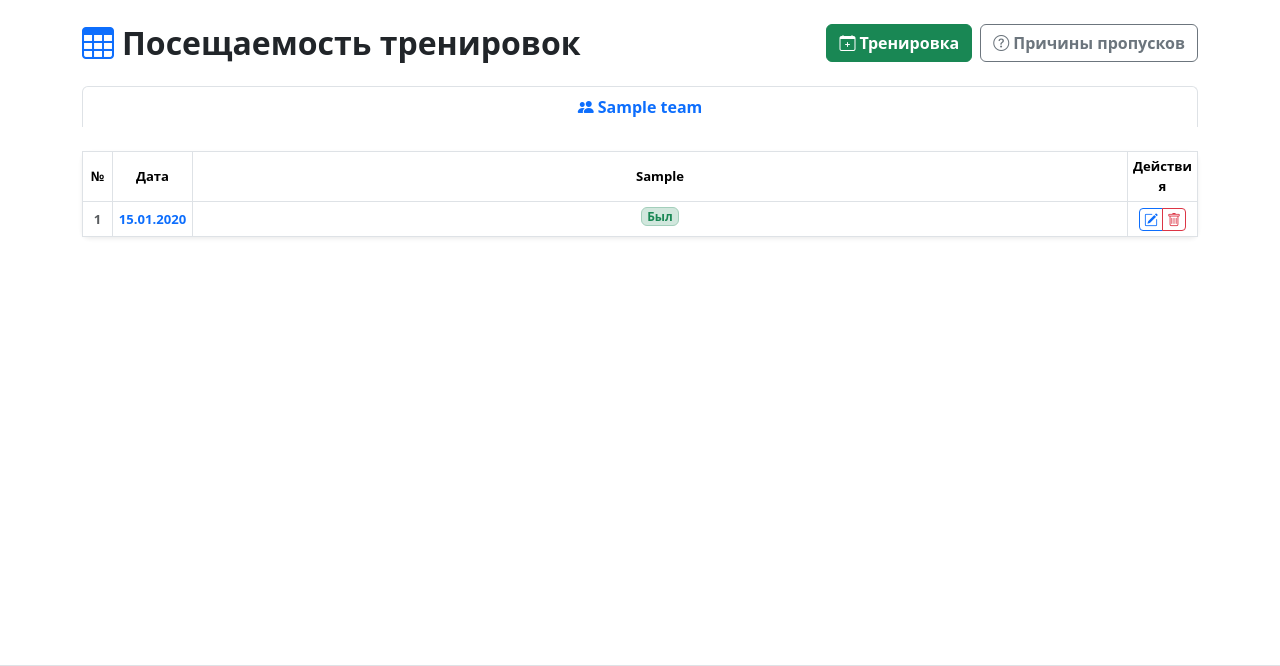
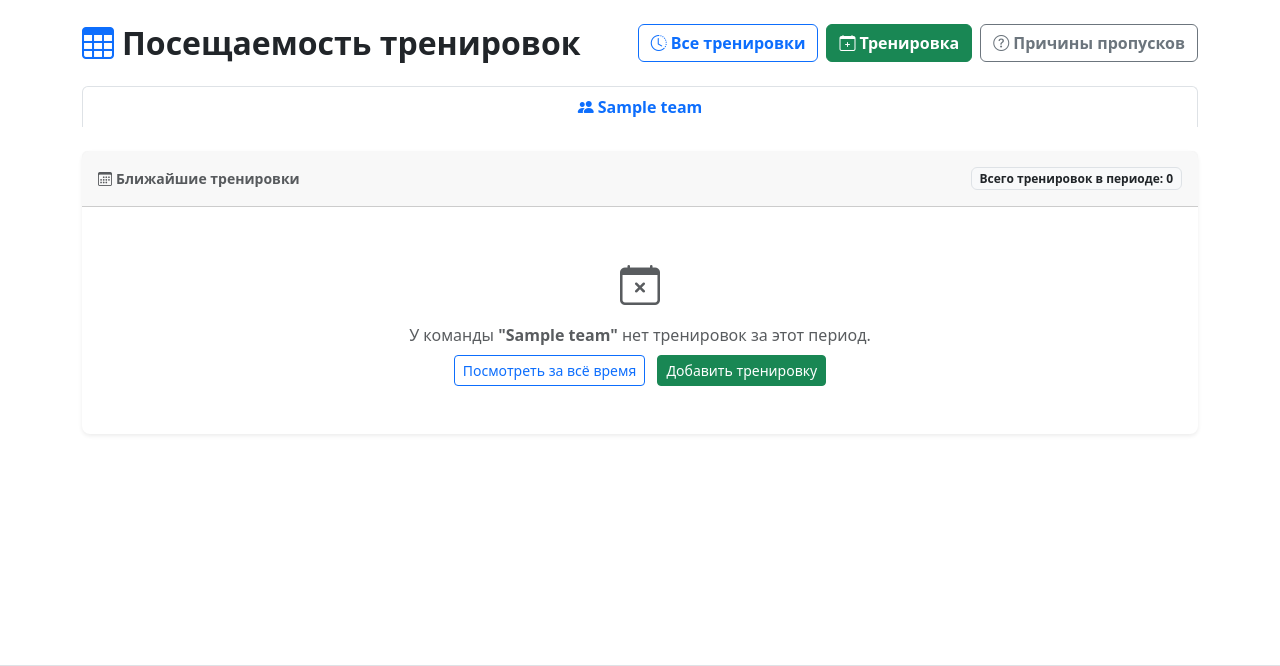
Before and after one commit to yaskelya-dev/volley_club, a Django app: page /attendance/ in a window 1280 px wide. Shown: the part 63-729 px from the top of the page. Run offline with Django 5.2, Linux system fonts and the light colour scheme; a user stored in the database is signed in; tables that the repository leaves empty hold one stand-in row (values such as "Sample post").

Commit message:
Развернул таблицу посещаемости. Вывожу только ближайшие тренировки

```diff
--- a/attendance/templates/attendance/matrix.html
+++ b/attendance/templates/attendance/matrix.html
@@ -4,26 +4,23 @@
 
 {% block extra_css %}
 <style>
-/* Фиксированная раскладка таблицы: колонки равномерно сжимаются */
+/* Компактная таблица с горизонтальной прокруткой при большом числе тренировок */
 .table-matrix {
-    table-layout: fixed;
     width: 100%;
 }
 
 /* Компактные отступы и размер текста */
 .table-matrix th,
 .table-matrix td {
-    padding: 0.3rem 0.2rem !important;
+    padding: 0.4rem 0.3rem !important;
     font-size: 0.82rem;
     vertical-align: middle;
 }
 
-/* Автоматический перенос длинных имен игроков */
-.table-matrix th.player-header {
-    word-break: break-word;
-    hyphens: auto;
-    white-space: normal;
-    line-height: 1.15;
+/* Заголовки тренировок */
+.table-matrix th.training-header {
+    white-space: nowrap;
+    min-width: 85px;
 }
 
 /* Компактные бейджи статуса */
@@ -37,7 +34,6 @@
     white-space: nowrap;
 }
 
-/* Скрытие иконки на бейдже при очень узких колонках для экономии места */
 @media (max-width: 1400px) {
     .table-matrix .badge i {
         display: none;
@@ -53,6 +49,9 @@
     </h2>
     {% if teams %}
         <div class="d-flex gap-2">
+            <button type="button" class="btn btn-outline-primary fw-semibold" data-bs-toggle="modal" data-bs-target="#allTrainingsModal">
+                <i class="bi bi-clock-history me-1"></i>Все тренировки
+            </button>
             <button type="button" class="btn btn-success fw-semibold" data-bs-toggle="modal" data-bs-target="#addTrainingModal">
                 <i class="bi bi-calendar-plus me-1"></i>Тренировка
             </button>
@@ -77,7 +76,7 @@
     <ul class="nav nav-tabs nav-fill mb-4">
         {% for team in teams %}
             <li class="nav-item">
-                <a class="nav-link fs-6 fw-semibold {% if team.id == current_team.id %}active bg-white text-primary border-bottom-0{% else %}text-secondary{% endif %}"
+                <a class="nav-link fs-6 fw-semibold {% if team.id == current_team.id %}active text-primary border-bottom-0{% else %}text-secondary{% endif %}"
                    href="?team={{ team.id }}">
                     <i class="bi bi-people-fill me-1"></i>{{ team.title }}
                 </a>
@@ -85,8 +84,16 @@
         {% endfor %}
     </ul>
 
-    <!-- Сводная Таблица-Матрица -->
+    <!-- Сводная Таблица-Матрица (За ближайшие 3 недели) -->
     <div class="card shadow-sm border-0 rounded-3 mb-4">
+        <div class="card-header py-3 d-flex justify-content-between align-items-center">
+            <span class="fw-bold text-muted small uppercase">
+                <i class="bi bi-calendar3 me-1"></i>Ближайшие тренировки
+            </span>
+            <span class="badge bg-light text-dark border">
+                Всего тренировок в периоде: {{ recent_matrix_rows|length }}
+            </span>
+        </div>
         <div class="card-body p-0">
             {% if not players %}
                 <div class="p-5 text-center text-muted">
@@ -94,12 +101,17 @@
                     <p class="mb-2">В команде <strong>"{{ current_team.title }}"</strong> пока нет игроков.</p>
                     <a href="{% url 'teams:detail' current_team.pk %}" class="btn btn-sm btn-outline-primary">Добавить игроков в команду</a>
                 </div>
-            {% elif not matrix_rows %}
+            {% elif not recent_matrix_rows %}
                 <div class="p-5 text-center text-muted">
                     <i class="bi bi-calendar-x fs-1 d-block mb-2"></i>
-                    <p class="mb-2">У команды <strong>"{{ current_team.title }}"</strong> еще не было тренировок.</p>
+                    <p class="mb-2">У команды <strong>"{{ current_team.title }}"</strong> нет тренировок за этот период.</p>
+                    {% if all_matrix_rows %}
+                        <button type="button" class="btn btn-sm btn-outline-primary me-2" data-bs-toggle="modal" data-bs-target="#allTrainingsModal">
+                            Посмотреть за всё время
+                        </button>
+                    {% endif %}
                     <button type="button" class="btn btn-sm btn-success" data-bs-toggle="modal" data-bs-target="#addTrainingModal">
-                        Добавить первую тренировку
+                        Добавить тренировку
                     </button>
                 </div>
             {% else %}
@@ -107,42 +119,14 @@
                     <table class="table table-bordered table-hover align-middle mb-0 text-center table-matrix">
                         <thead>
                             <tr>
-                                <!-- Фиксированные узкие ширины для служебных колонок -->
-                                <th scope="col" style="width: 30px;">№</th>
-                                <th scope="col" style="width: 80px;">Дата</th>
+                                <th scope="col" style="width: 35px;">№</th>
+                                <th scope="col" class="text-start ps-3" style="min-width: 160px;">Игрок</th>
 
-                                <!-- Колонки игроков делят оставшееся пространство поровну -->
-                                {% for player in players %}
-                                    <th scope="col" class="fw-bold player-header" title="{{ player.name }}">
-                                        {{ player.name|truncatewords:1|slice:":-2" }}
-                                    </th>
-                                {% endfor %}
-
-                                <th scope="col" style="width: 70px;">Действия</th>
-                            </tr>
-                        </thead>
-                        <tbody>
-                            {% for row in matrix_rows %}
-                                <tr>
-                                    <td class="fw-bold text-muted">{{ row.number }}</td>
-                                    <td class="fw-bold text-primary">
-                                        {{ row.training.date|date:"d.m.Y" }}
-                                    </td>
-                                    {% for status in row.player_statuses %}
-                                        <td>
-                                            {% if status.is_present %}
-                                                <span class="badge bg-success-subtle text-success border border-success-subtle">
-                                                    Был
-                                                </span>
-                                            {% else %}
-                                                <span class="badge bg-danger-subtle text-danger border border-danger-subtle" title="{{ status.reason.title|default:'Отсутствовал' }}">
-                                                    {{ status.reason.title|default:"Н/Я" }}
-                                                </span>
-                                            {% endif %}
-                                        </td>
-                                    {% endfor %}
-                                    <td>
-                                        <div class="btn-group btn-group-sm">
+                                <!-- Столбцы с тренировками за 3 недели -->
+                                {% for row in recent_matrix_rows %}
+                                    <th scope="col" class="training-header px-2">
+                                        <div class="fw-bold text-primary">{{ row.training.date|date:"d.m.Y" }}</div>
+                                        <div class="btn-group btn-group-sm mt-1">
                                             <button type="button" class="btn btn-sm btn-outline-primary px-1 py-0" data-bs-toggle="modal" data-bs-target="#editTrainingModal{{ row.training.id }}" title="Редактировать">
                                                 <i class="bi bi-pencil-square"></i>
                                             </button>
@@ -150,7 +134,32 @@
                                                 <i class="bi bi-trash"></i>
                                             </button>
                                         </div>
+                                    </th>
+                                {% endfor %}
+                            </tr>
+                        </thead>
+                        <tbody>
+                            {% for player in players %}
+                                <tr>
+                                    <td class="fw-bold text-muted">{{ forloop.counter }}</td>
+                                    <td class="fw-semibold text-start text-nowrap ps-3">
+                                        {{ player.name }}
                                     </td>
+                                    {% for row in recent_matrix_rows %}
+                                        <td>
+                                            {% for status in row.player_statuses %}
+                                                {% if status.player_id == player.id %}
+                                                    {% if status.is_present %}
+                                                        <span class="badge bg-success-subtle text-success border border-success-subtle">Был</span>
+                                                    {% else %}
+                                                        <span class="badge bg-danger-subtle text-danger border border-danger-subtle" title="{{ status.reason.title|default:'Отсутствовал' }}">
+                                                            {{ status.reason.title|default:"Н/Я" }}
+                                                        </span>
+                                                    {% endif %}
+                                                {% endif %}
+                                            {% endfor %}
+                                        </td>
+                                    {% endfor %}
                                 </tr>
                             {% endfor %}
                         </tbody>
@@ -160,8 +169,80 @@
         </div>
     </div>
 
-    <!-- Модальные окна для строк матрицы (вынесены из таблицы) -->
-    {% for row in matrix_rows %}
+    <!-- МОДАЛЬНОЕ ОКНО: Все тренировки за всё время -->
+    <div class="modal fade" id="allTrainingsModal" tabindex="-1" aria-hidden="true">
+        <div class="modal-dialog modal-xl modal-dialog-centered modal-dialog-scrollable">
+            <div class="modal-content">
+                <div class="modal-header">
+                    <h5 class="modal-title fw-bold">
+                        <i class="bi bi-journal-text text-primary me-2"></i>История тренировок за всё время
+                    </h5>
+                    <button type="button" class="btn-close" data-bs-dismiss="modal"></button>
+                </div>
+                <div class="modal-body p-0">
+                    {% if not all_matrix_rows %}
+                        <div class="p-4 text-center text-muted">Нет сохранённых тренировок.</div>
+                    {% else %}
+                        <div class="table-responsive">
+                            <table class="table table-bordered table-hover align-middle mb-0 text-center table-matrix">
+                                <thead class="table">
+                                    <tr>
+                                        <th scope="col" style="width: 35px;">№</th>
+                                        <th scope="col" class="text-start ps-3" style="min-width: 160px;">Игрок</th>
+
+                                        {% for row in all_matrix_rows %}
+                                            <th scope="col" class="training-header px-2">
+                                                <div class="fw-bold text-primary">{{ row.training.date|date:"d.m.Y" }}</div>
+                                                <div class="btn-group btn-group-sm mt-1">
+                                                    <button type="button" class="btn btn-sm btn-outline-primary px-1 py-0" data-bs-toggle="modal" data-bs-target="#editTrainingModal{{ row.training.id }}" title="Редактировать">
+                                                        <i class="bi bi-pencil-square"></i>
+                                                    </button>
+                                                    <button type="button" class="btn btn-sm btn-outline-danger px-1 py-0" data-bs-toggle="modal" data-bs-target="#deleteTrainingModal{{ row.training.id }}" title="Удалить">
+                                                        <i class="bi bi-trash"></i>
+                                                    </button>
+                                                </div>
+                                            </th>
+                                        {% endfor %}
+                                    </tr>
+                                </thead>
+                                <tbody>
+                                    {% for player in players %}
+                                        <tr>
+                                            <td class="fw-bold text-muted">{{ forloop.counter }}</td>
+                                            <td class="fw-semibold text-start text-nowrap ps-3">
+                                                {{ player.name }}
+                                            </td>
+                                            {% for row in all_matrix_rows %}
+                                                <td>
+                                                    {% for status in row.player_statuses %}
+                                                        {% if status.player_id == player.id %}
+                                                            {% if status.is_present %}
+                                                                <span class="badge bg-success-subtle text-success border border-success-subtle">Был</span>
+                                                            {% else %}
+                                                                <span class="badge bg-danger-subtle text-danger border border-danger-subtle" title="{{ status.reason.title|default:'Отсутствовал' }}">
+                                                                    {{ status.reason.title|default:"Н/Я" }}
+                                                                </span>
+                                                            {% endif %}
+                                                        {% endif %}
+                                                    {% endfor %}
+                                                </td>
+                                            {% endfor %}
+                                        </tr>
+                                    {% endfor %}
+                                </tbody>
+                            </table>
+                        </div>
+                    {% endif %}
+                </div>
+                <div class="modal-footer">
+                    <button type="button" class="btn btn-secondary" data-bs-dismiss="modal">Закрыть</button>
+                </div>
+            </div>
+        </div>
+    </div>
+
+    <!-- Модальные окна для редактирования/удаления каждой тренировки -->
+    {% for row in all_matrix_rows %}
         <!-- Модальное окно редактирования -->
         <div class="modal fade text-start" id="editTrainingModal{{ row.training.id }}" tabindex="-1" aria-hidden="true">
             <div class="modal-dialog modal-lg modal-dialog-centered">
@@ -180,7 +261,7 @@
                         </div>
                         <div class="modal-body p-0">
                             <table class="table table-hover align-middle mb-0">
-                                <thead class="table-light">
+                                <thead class="table">
                                     <tr>
                                         <th class="ps-3" style="width: 130px;">Присутствие</th>
                                         <th>Игрок</th>
@@ -294,7 +375,6 @@
                 <button type="button" class="btn-close" data-bs-dismiss="modal"></button>
             </div>
             <div class="modal-body">
-                <!-- Форма быстрого добавления -->
                 <form method="post" class="mb-4">
                     {% csrf_token %}
                     <input type="hidden" name="action" value="add_reason">
@@ -310,7 +390,6 @@
 
                 <hr>
 
-                <!-- Список причин -->
                 <h6 class="fw-bold mb-3">Существующие причины:</h6>
                 <div class="table-responsive">
                     <table class="table table-hover align-middle mb-0">
@@ -363,7 +442,6 @@
 <!-- МОДАЛЬНЫЕ ОКНА ДЛЯ РЕДАКТИРОВАНИЯ И УДАЛЕНИЯ ПРИЧИН -->
 {% for reason in reasons %}
     {% if not reason.is_default and reason.created_by == request.user %}
-        <!-- Модальное окно редактирования причины -->
         <div class="modal fade text-start" id="editReasonModal{{ reason.id }}" tabindex="-1" aria-hidden="true">
             <div class="modal-dialog modal-dialog-centered">
                 <div class="modal-content">
@@ -389,7 +467,6 @@
             </div>
         </div>
 
-        <!-- Модальное окно удаления причины -->
         <div class="modal fade text-start" id="deleteReasonModal{{ reason.id }}" tabindex="-1" aria-hidden="true">
             <div class="modal-dialog modal-dialog-centered">
                 <div class="modal-content">
--- a/attendance/views.py
+++ b/attendance/views.py
@@ -1,8 +1,10 @@
+from datetime import timedelta
 from django.shortcuts import render, redirect, get_object_or_404
 from django.contrib.auth.decorators import login_required
 from django.contrib import messages
 from django.db.models import Q
 from django.urls import reverse
+from django.utils import timezone
 
 from users.decorators import login_required_message
 from .models import Training, AttendanceRecord, AbsenceReason
@@ -94,8 +96,8 @@ def attendance_matrix_view(request):
 
     attendance_map = {(r.training_id, r.player_id): r for r in records}
 
-    # Сборка строк таблицы-матрицы
-    matrix_rows = []
+    # Сборка строк таблицы-матрицы для ВСЕХ тренировок
+    all_matrix_rows = []
     for idx, training in enumerate(trainings, start=1):
         player_statuses = []
         for player in players:
@@ -107,11 +109,23 @@ def attendance_matrix_view(request):
                 'reason': rec.reason if rec else None
             })
 
-        matrix_rows.append({
+        all_matrix_rows.append({
             'number': idx,
             'training': training,
             'player_statuses': player_statuses
         })
+
+    # --- ФИЛЬТРАЦИЯ ДЛЯ ТЕКУЩЕГО ОТОБРАЖЕНИЯ (Прошлая, текущая и следующая недели) ---
+    today = timezone.now().date()
+    # Понедельник предыдущей недели (today.weekday() возвращает 0 для пн, 6 для вс)
+    start_date = today - timedelta(days=today.weekday() + 7)
+    # Воскресенье следующей недели
+    end_date = today + timedelta(days=(6 - today.weekday()) + 7)
+
+    recent_matrix_rows = [
+        row for row in all_matrix_rows
+        if start_date <= row['training'].date <= end_date
+    ]
 
     # Причины пропусков для выбора в модальном окне
     reasons = AbsenceReason.objects.filter(
@@ -125,7 +139,8 @@ def attendance_matrix_view(request):
         'teams': user_teams,
         'current_team': current_team,
         'players': players,
-        'matrix_rows': matrix_rows,
+        'recent_matrix_rows': recent_matrix_rows,  # За 3 недели (для таблицы)
+        'all_matrix_rows': all_matrix_rows,        # Все тренировки (для модального окна)
         'reasons': reasons,
         'training_form': training_form,
         'reason_form': reason_form,
```
